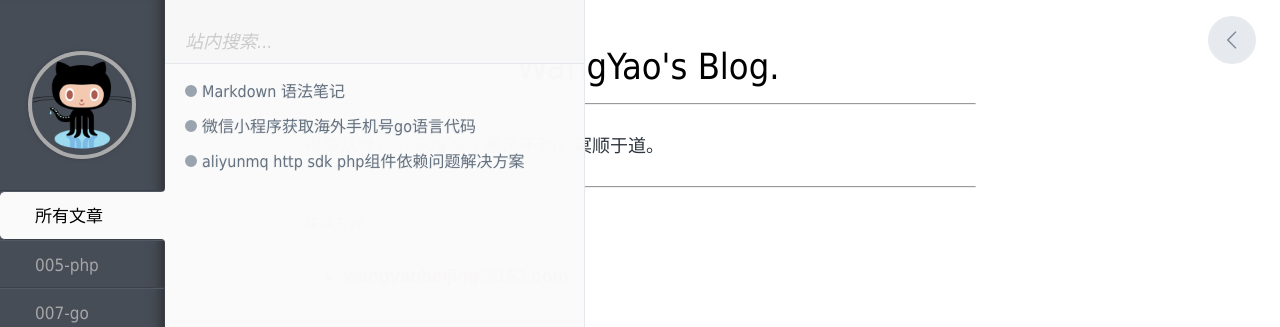
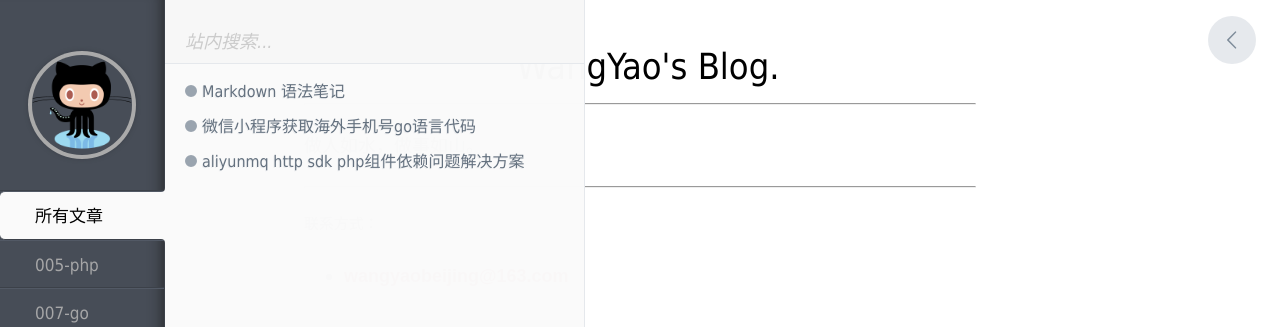
Before and after one commit to wangyao/wangyao.github.io, a Jekyll site: the page built from index.md, in a window 1280 px wide. Shown: the top 327 px of the page. Built offline with Jekyll 4.4.1, drawn with Linux system fonts in a browser that asks for light colours; comment, search, counter and statistics services are not loaded.

Commit message:
Feat: update index.md 。

```diff
--- a/index.md
+++ b/index.md
@@ -20,7 +20,8 @@
 我们大可以活成我们自己，活得更本色一点、更真实一些，这才是对自己的真诚与善待。
 -->
 
-得失从缘，心无增减；喜风不动，冥顺于道。
+<!-- 得失从缘，心无增减；喜风不动，冥顺于道。-->
+做人如水，做事如山。
 
 ---
 
```
